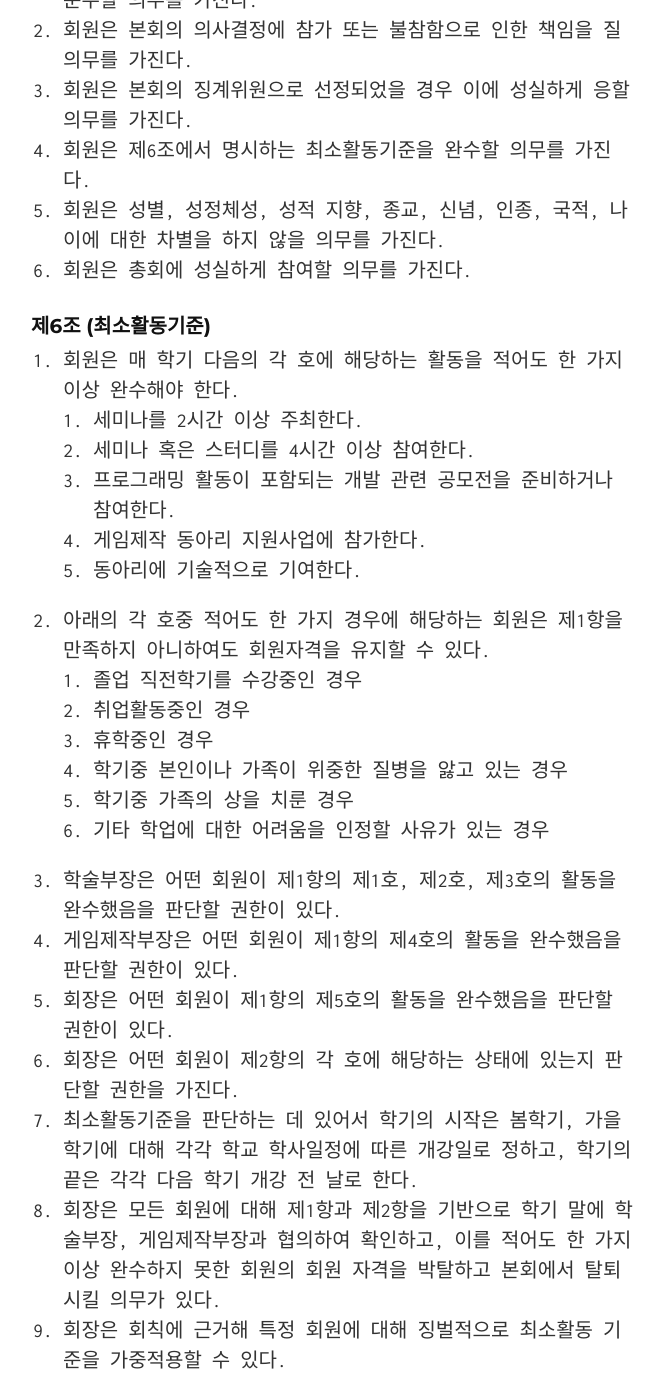
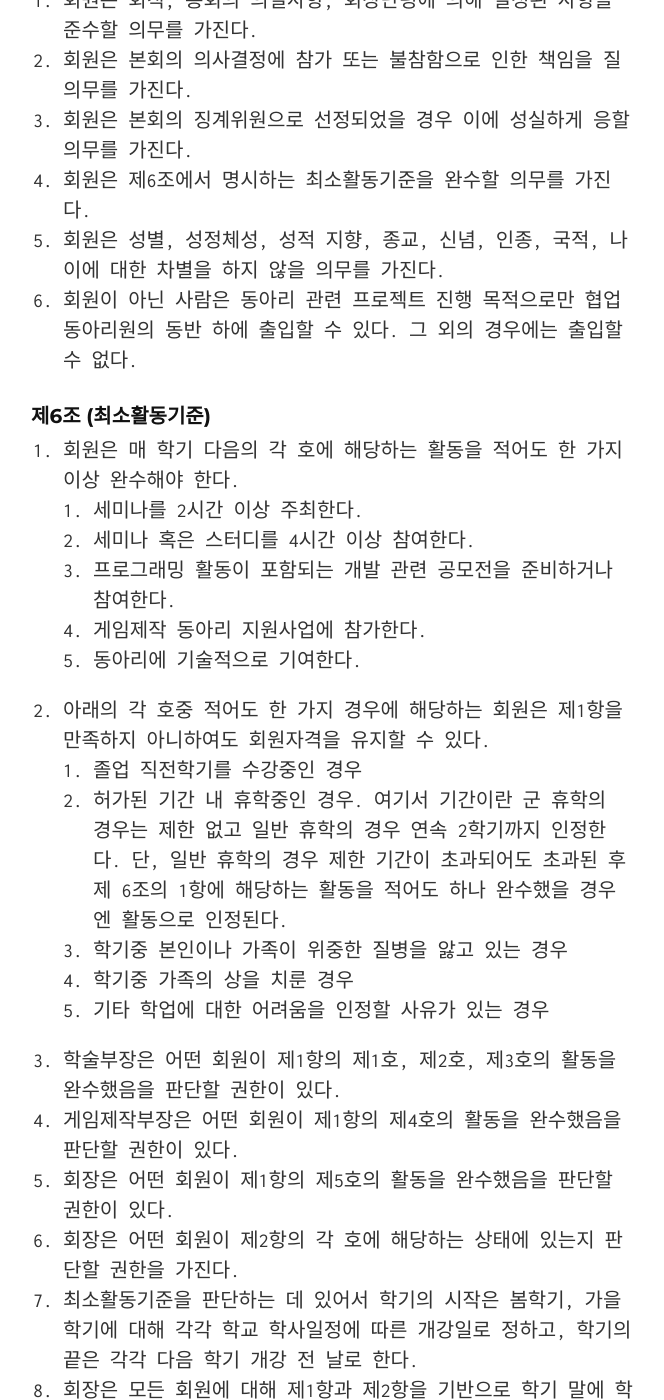
Before and after one commit to PoolC/Regulation, a Jekyll site: the page built from index.md, in a window 1280 px wide and 1400 px high, scrolled down 2565 px. Shown: the whole window, without its empty margins (307-971 px from the left). Built offline with Jekyll 4.4.1, drawn with Linux system fonts in a browser that asks for light colours; our own code applies the rules of GitHub Pages for plain Markdown files; some of the changed text lies outside the part shown.

Commit message:
수정 초안

```diff
--- a/index.md
+++ b/index.md
@@ -55,7 +55,7 @@
 #### 제4조 (권리)
 
 0. 회원은 동아리방에 출입할 권리를 가진다.
-0. 회원은 사적인 범위 내에서 회원이 아닌 사람에 대한 동아리방 출입을 허가할 권리를 가진다.
+0. 회원이 아닌 사람은 동아리 관련 프로젝트 진행 목적으로만 협업 동아리원의 동반 하에 출입할 수 있다. 그 외의 경우에는 출입할 수 없다.
 0. 회원은 본회의 활동에 대해 공개적으로 의견을 제시할 권리를 가진다.
 0. 회원은 본회의 활동에 참여할 권리를 가진다.
 0. 회원은 회원의 행동에 대해 회장에게 징계위원회 소집을 요청할 권리를 가진다.
@@ -70,7 +70,7 @@
 0. 회원은 본회의 징계위원으로 선정되었을 경우 이에 성실하게 응할 의무를 가진다.
 0. 회원은 제6조에서 명시하는 최소활동기준을 완수할 의무를 가진다.
 0. 회원은 성별, 성정체성, 성적 지향, 종교, 신념, 인종, 국적, 나이에 대한 차별을 하지 않을 의무를 가진다.
-0. 회원은 총회에 성실하게 참여할 의무를 가진다.
+0. 회원이 아닌 사람은 동아리 관련 프로젝트 진행 목적으로만 협업 동아리원의 동반 하에 출입할 수 있다. 그 외의 경우에는 출입할 수 없다.
 
 #### 제6조 (최소활동기준)
 
@@ -82,8 +82,7 @@
     0. 동아리에 기술적으로 기여한다.
 0. 아래의 각 호중 적어도 한 가지 경우에 해당하는 회원은 제1항을 만족하지 아니하여도 회원자격을 유지할 수 있다.
     0. 졸업 직전학기를 수강중인 경우
-    0. 취업활동중인 경우
-    0. 휴학중인 경우
+    0. 허가된 기간 내 휴학중인 경우. 여기서 기간이란 군 휴학의 경우는 제한 없고 일반 휴학의 경우 연속 2학기까지 인정한다. 단, 일반 휴학의 경우 제한 기간이 초과되어도 초과된 후 제 6조의 1항에 해당하는 활동을 적어도 하나 완수했을 경우엔 활동으로 인정된다.
     0. 학기중 본인이나 가족이 위중한 질병을 앓고 있는 경우
     0. 학기중 가족의 상을 치룬 경우
     0. 기타 학업에 대한 어려움을 인정할 사유가 있는 경우
@@ -93,7 +92,7 @@
 0. 회장은 어떤 회원이 제2항의 각 호에 해당하는 상태에 있는지 판단할 권한을 가진다.
 0. 최소활동기준을 판단하는 데 있어서 학기의 시작은 봄학기, 가을학기에 대해 각각 학교 학사일정에 따른 개강일로 정하고, 학기의 끝은 각각 다음 학기 개강 전 날로 한다.
 0. 회장은 모든 회원에 대해 제1항과 제2항을 기반으로 학기 말에 학술부장, 게임제작부장과 협의하여 확인하고, 이를 적어도 한 가지 이상 완수하지 못한 회원의 회원 자격을 박탈하고 본회에서 탈퇴시킬 의무가 있다.
-0. 회장은 회칙에 근거해 특정 회원에 대해 징벌적으로 최소활동 기준을 가중적용할 수 있다.
+0. 회장은 특정 회원에 대해 제16조2 4항에 근거하여 최소활동 기준을 가중 적용할 수 있다.
 
 #### 제7조 (탈퇴)
 
@@ -109,7 +108,6 @@
     0. 사망한 경우
 0. 회장은 제6조의 최소활동기준을 2개 학기 이상 만족한 회원이 다음의 각 호의 어느 하나에 해당할 경우 그 사람의 회원자격을 상실시키고 졸업회원 자격을 부여할 수 있다.
     0. 복수전공이나 전과를 통해 컴퓨터과학과 관련이 적은 학과의 전공을 얻은 경우
-    0. 국가고시, 국가자격시험, 전문대학원 입학시험 등의 시험에 응시하기 위하여 동아리 활동을 중지하고 학업에 매진하기를 원할 경우
 0. 졸업회원은 동아리방에 출입할 권리를 가진다.
 0. 졸업회원은 본회의 활동에 회장단이 허가하는 범위 내에서 제한적으로 참여할 권리를 가진다.
 0. 졸업회원은 총회에 참여할 권리를 가진다.
@@ -200,7 +198,7 @@
 
 #### 제16조의2 (정기총회 참여의 의무)
 
-0. 모든 회원은 정기총회에 참여하여야 하는 의무를 가진다. 다만, 총회의 만장일치 표결에 의해 면제할 경우에는 그러하지 아니한다.
+0. 모든 회원은 정기총회(개강총회, 종강총회) 중 학기 내 최소 1번 이상 참여할 의무를 가진다.
 0. 회원은 다음의 각 호의 어느 하나에 해당하여 정기총회에 참석하지 못할 특수한 사유가 발생할 경우 그 사실을 미리 적절한 방법으로 정기총회의 의장에게 고지하여야 한다.
     0. 휴학중인 경우
     0. 본인이나 가족이 위중한 질병을 앓고 있는 경우
@@ -208,7 +206,7 @@
     0. 교통의 문제로 총회에 열리는 장소에 시간에 맞춰 도착할 수 없는 경우
     0. 공지된 총회 소집시간이 학교의 수업시간과 중복되는 경우
     0. 기타 총회에 참석하지 못하는 정당한 사유가 있을 경우
-0. 정기총회의 의장은 회원이 정기총회의 불참을 미리 고지한 경우 이를 총회 시작 후에 참석자들에게 알려서 정기총회 참여의무의 면제여부를 표결에 부쳐야 한다.
+    0. 회장단은 6에 대한 판단을 할 권리를 가지고 정당하지 못할 경우 총회 불참으로 간주할 권리가 있다.
 0. 정기총회의 의장은 회원이 정기총회 참여의무를 면제받지 않았음에도 정기총회에 불참할 경우에는 제6조 제9항에서 정하는 대로 그 회원의 해당 학기의 최소활동기준을 가중적용하게 해야 한다.
 0. 정기총회의 참여의 기준은 총회의 첫 표결 이전에 총회 장소에 도착함을 의미한다.
 
@@ -272,6 +270,7 @@
 다음 각 항에 해당하는 행위는 징계의 사유가 될 수 있다.
 
 0. 대한민국 법률상 범죄를 저지르는 행위
+0. 본 회칙을 위반하는 행위
 0. 제5조 제5항 또는 제7조의2 제6항에 따른 차별행위
 0. 본회의 명예를 실추시키는 행위
 0. 본회의 활동을 심각하게 저해하는 행위
```
